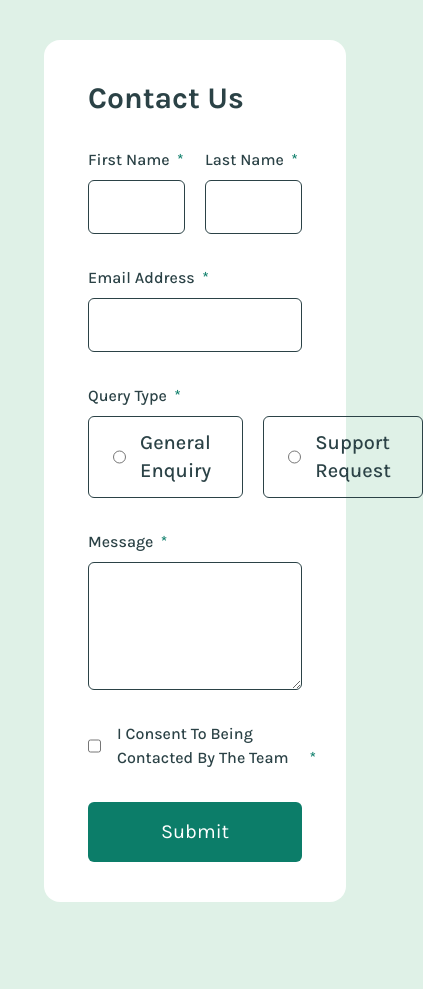
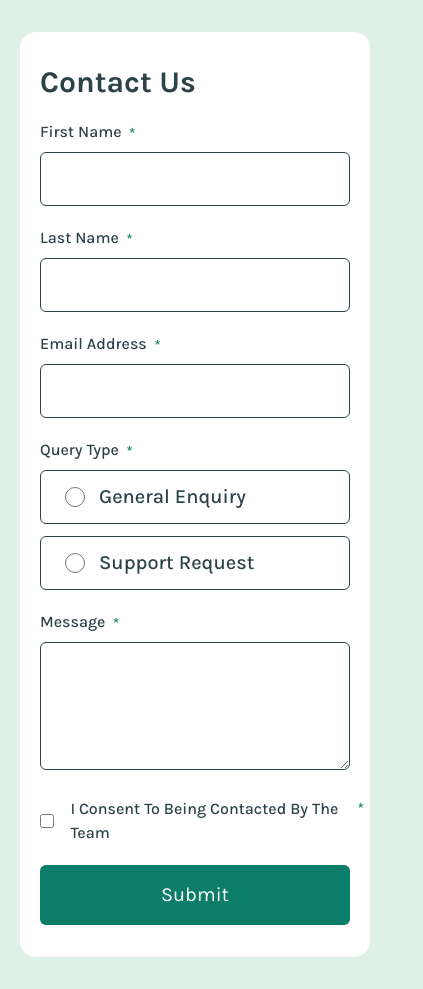
Before and after one commit to sam4web/contact-form, a Vue app: page / in a window 390 px wide. Shown: the whole page, 423 px wide, since content can reach past the window. Before the commit the page ends 942 px from the top, so only its background shows below. Built offline with nearby package versions, Linux system fonts and the light colour scheme.

Commit message:
fixed responsive layout

```diff
--- a/src/App.vue
+++ b/src/App.vue
@@ -3,8 +3,6 @@ import ContactForm from '@/components/ContactForm.vue'
 </script>
 
 <template>
-  <!-- <main class="w-full h-screen flex-center section-spacing"></main> -->
-
   <main className="size-full min-h-screen flex-center">
     <div class="w-full section-spacing">
       <div class="max-w-[820px] mx-auto w-full">
--- a/src/assets/styles/main.scss
+++ b/src/assets/styles/main.scss
@@ -29,11 +29,11 @@
 
 @layer components {
   .section-spacing {
-    @apply px-11 py-10 space-y-8;
+    @apply px-5 py-8 lg:px-11 lg:py-10;
   }
 
   .flex-section {
-    @apply flex space-x-5;
+    @apply grid md:grid-cols-2 space-y-5 space-x-0 md:space-y-0 md:space-x-5;
   }
 
   .heading {
@@ -45,7 +45,7 @@
   }
 
   .input-box {
-    @apply w-full block outline-none border rounded-md px-6 py-3;
+    @apply w-full outline-none border rounded-md px-6 py-3;
   }
 
   .input-normal {
@@ -63,7 +63,7 @@
       @apply capitalize text-base text-grey-900 relative font-medium select-none;
 
       &::after {
-        @apply content-['*'] text-green-600 absolute -right-3.5;
+        @apply content-['*'] text-green-600 absolute top-0 -right-3.5 text-base;
       }
     }
 
@@ -78,7 +78,7 @@
     }
 
     .input-radio {
-      @apply input-box flex items-center space-x-3.5 text-grey-900 cursor-pointer after:content-none;
+      @apply input-box w-auto flex items-center space-x-3.5 text-grey-900 cursor-pointer after:content-none;
 
       &-selected {
         @apply bg-green-200 border-green-600;
--- a/src/components/ContactForm.vue
+++ b/src/components/ContactForm.vue
@@ -21,7 +21,7 @@ function handleSubmit() {
 
 <template>
   <form @submit.prevent="handleSubmit" class="form-container">
-    <div class="section-spacing">
+    <div class="section-spacing space-y-5 md:space-y-8">
       <h2 class="heading">contact us</h2>
 
       <div class="flex-section">
@@ -45,7 +45,7 @@ function handleSubmit() {
 
       <div class="input-container">
         <label>query type</label>
-        <div class="flex-section">
+        <div class="flex-section md:space-y-0 space-y-3">
           <label
             :class="{ 'input-radio-selected': checkSelected('general-enquiry') }"
             class="input-radio"
```
